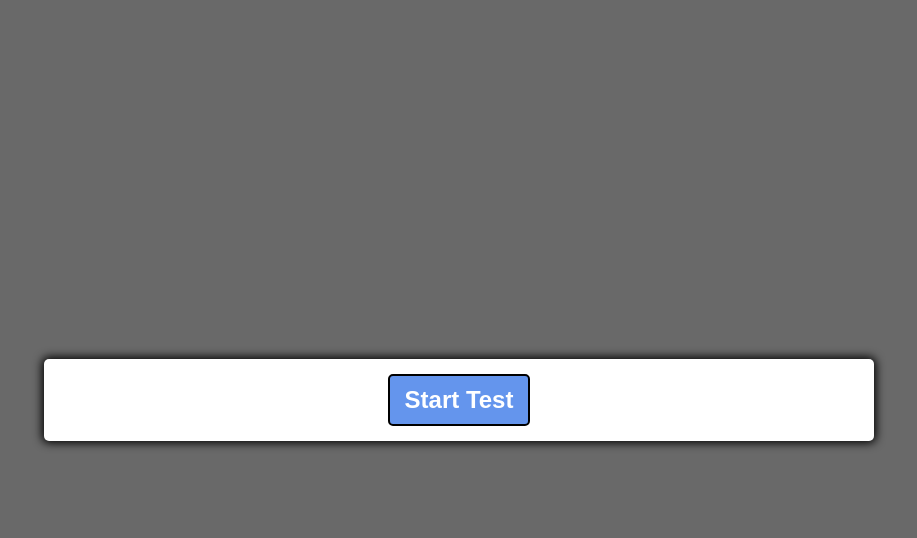
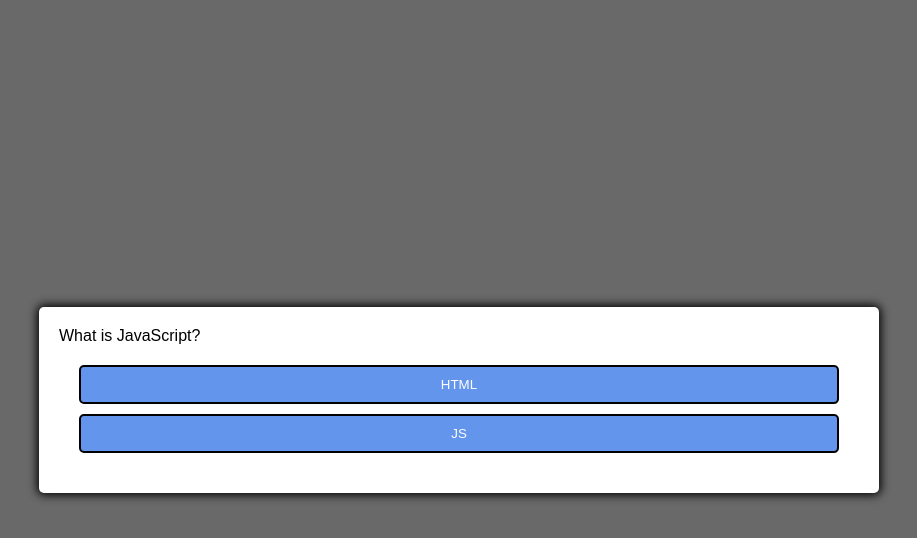
Before and after one commit to willj30/javascript-knowledge-test, a plain HTML site: page index.html in a window 1280 px wide. Both pictures are taken after a click on the button "Start Test". Shown: the whole page, without its empty margins (181-1098 px from the left). Drawn offline with Linux system fonts and the light colour scheme.

Commit message:
Updated CSS styling and set base structure for javascript questions and color results

```diff
--- a/assets/CSS/stylesheet.css
+++ b/assets/CSS/stylesheet.css
@@ -1,6 +1,6 @@
 *::before, *::after {
     box-sizing: border-box;
-    font-family:'Lucida Sans', 'Lucida Sans Regular', 'Lucida Grande', 'Lucida Sans Unicode', Geneva, Verdana, sans-serif;
+    font-family: Arial, Helvetica, sans-serif;
 }
 
 
@@ -14,6 +14,7 @@ body {
     justify-content: center;
     align-items: center;
    background-color: dimgrey;
+   font-family: Arial, Helvetica, sans-serif;
 }
 
 .container {
@@ -21,7 +22,7 @@ body {
     max-width: 80%;
     background-color: white;
     border-radius: 5px;
-    padding: 15px;
+    padding: 20px;
     box-shadow: 0 0 10px 2px;
 }
 
@@ -29,7 +30,7 @@ body {
  display: grid;
  padding: 10px;
  gap: 10px;
- margin: 20px
+ margin: 10px
 
 }
 
--- a/assets/JS/script.js
+++ b/assets/JS/script.js
@@ -1,11 +1,105 @@
+const startButton = document.getElementById("start-btn");
+const nextButton = document.getElementById("next-btn");
+const qstnContainer = document.getElementById("quizbox");
+const questionElement = document.getElementById("question");
+const answerButtons = document.getElementById("answer-btns");
+
+let shuffledQuestions, currentQuestionIndex
+
+startButton.addEventListener("click", startTest)
+nextButton.addEventListener("click", () => {
+    currentQuestionIndex++;
+    nextQuestion();
+})
+
 function startTest() {
-
+startButton.classList.add("hide");
+shuffledQuestions = testQuestions.sort(() => Math.random() - .5);
+currentQuestionIndex = 0;
+qstnContainer.classList.remove("hide");
+nextQuestion();
 }
 
 function nextQuestion() {
-
+    resetForm()
+    showQuestion(shuffledQuestions[currentQuestionIndex]);
 }
 
-function selectAnswer() {
+function showQuestion(question) {
+    questionElement.innerText = question.question;
+    question.answers.forEach(answer => {
+        const button = document.createElement("button");
+        button.innerText = answer.text;
+        button.classList.add("btn");
+        if(answer.correct) {
+            button.dataset.correct = answer.correct;
+        }
+        button.addEventListener("click", selectAnswer);
+        answerButtons.appendChild(button);
+    })
+}
 
+function resetForm() {
+    nextButton.classList.add("hide")
+    while(answerButtons.firstChild) {
+        answerButtons.removeChild
+        (answerButtons.firstChild)
+    }
 }
+
+function selectAnswer(e) {
+    const selectedButton = e.target;
+    const correct = selectedButton.dataset.correct;
+    setStatus(document.body, correct);
+    Array.from(answerButtons.children).forEach(button => {
+        setStatus(button, button.dataset.correct);
+    })
+    nextButton.classList.remove("hide");
+}
+
+
+function setStatus(element, correct) {
+
+    if (correct) {
+        element.classList.add("correct");
+   } else {
+        element.classList.add("wrong");
+   }
+}
+
+function clearSatus(element) {
+    element.classList.remove("correct")
+    element.classList.remove("wrong")
+}
+
+const testQuestions = [
+{
+    question: "What is JavaScript?",
+    answers: [
+        {text: "HTML", correct: false},
+        {text: "JS", correct: true}
+    ]
+  },
+  {
+    question: "Who is JavaScript?",
+    answers: [
+        {text: "HTML", correct: false},
+        {text: "JS", correct: true}
+    ]
+  },
+  {
+    question: "Why is JavaScript?",
+    answers: [
+        {text: "HTML", correct: false},
+        {text: "JS", correct: true}
+    ]
+  },
+  {
+    question: "When is JavaScript?",
+    answers: [
+        {text: "HTML", correct: false},
+        {text: "JS", correct: true}
+    ]
+  }
+
+]
```
